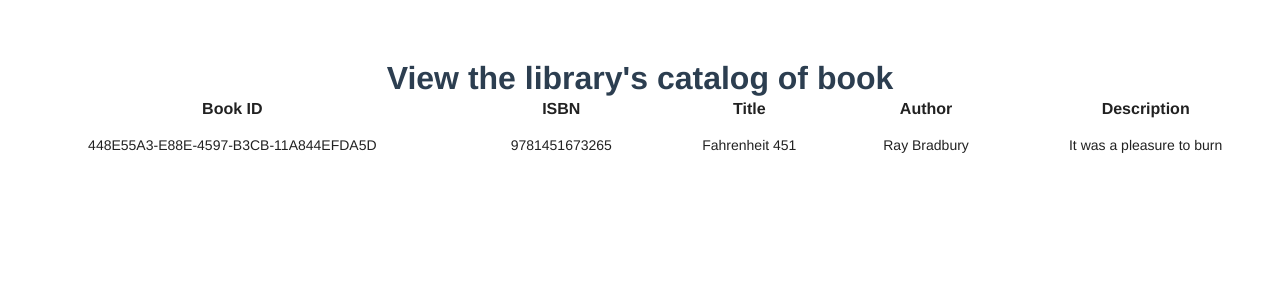
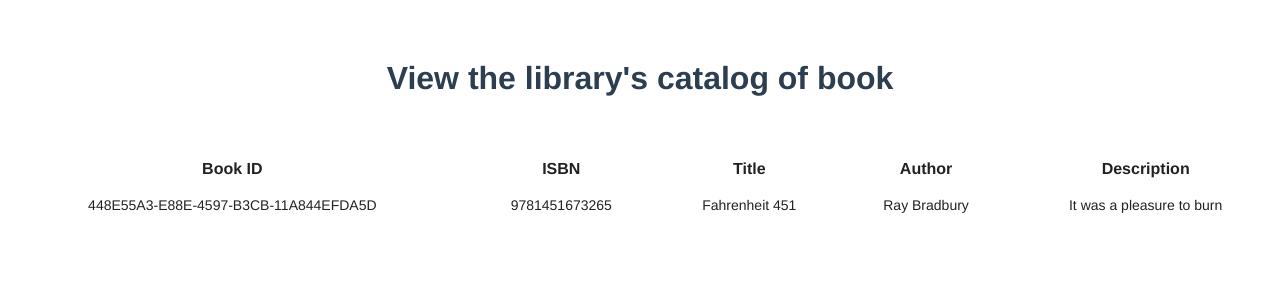
Before and after one commit to aaron-zeisler/library-ui, a Vue app: page /catalog in a window 1280 px wide. Shown: the top 300 px of the page. Built offline with nearby package versions, Linux system fonts and the light colour scheme.

Commit message:
Minor tweaks to the data table

```diff
--- a/src/components/Catalog.vue
+++ b/src/components/Catalog.vue
@@ -42,3 +42,12 @@
         }
     }
 </script>
+
+<style>
+#catalog-table {
+    margin-top: 60px;
+}
+#catalog-table.table {
+    border-width: 1px solid gray;
+}
+</style>
--- a/src/plugins/vuetify.js
+++ b/src/plugins/vuetify.js
@@ -4,4 +4,5 @@ import Vuetify from 'vuetify/lib/framework';
 Vue.use(Vuetify);
 
 export default new Vuetify({
+    theme: {light: true}
 });
```
